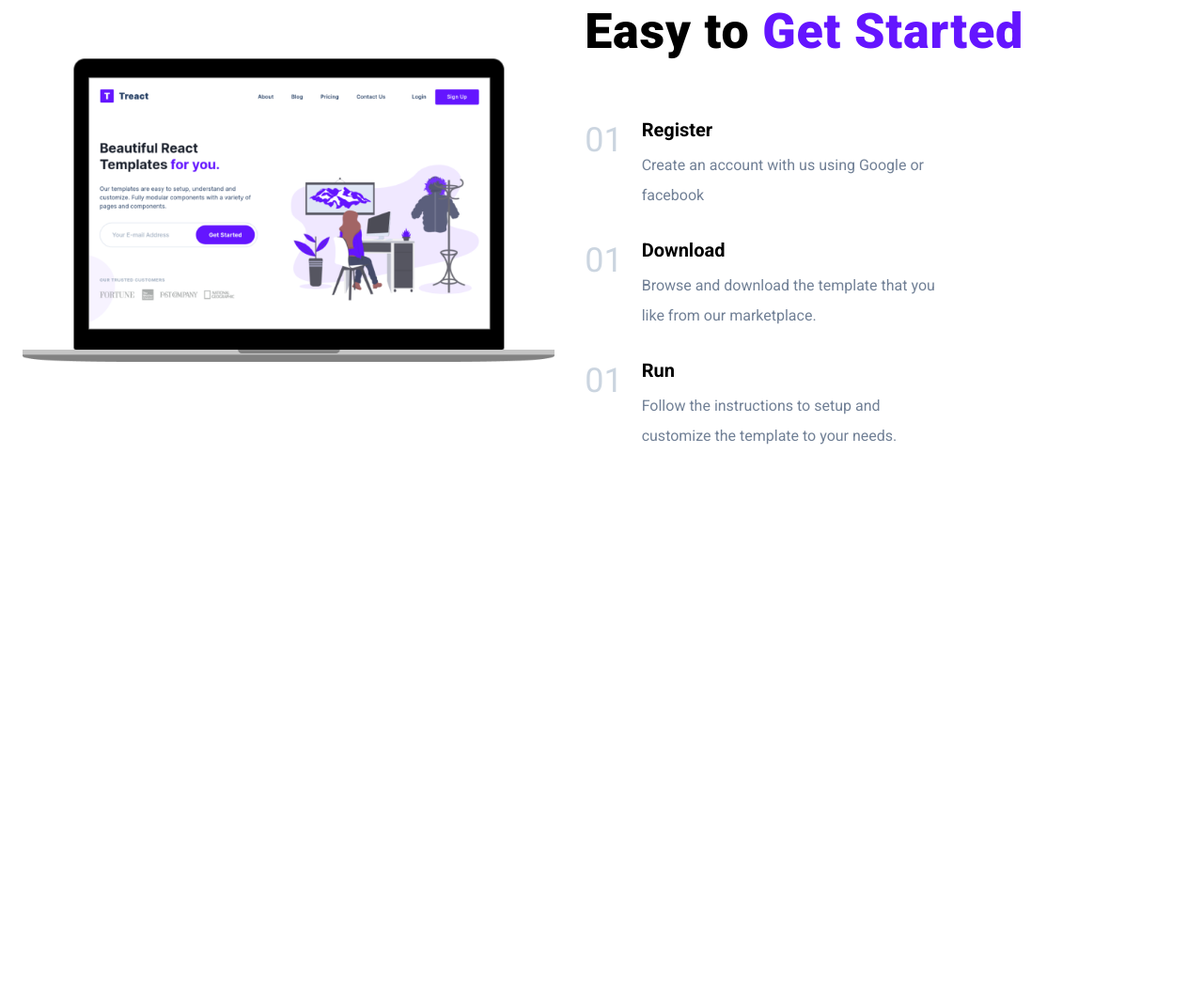
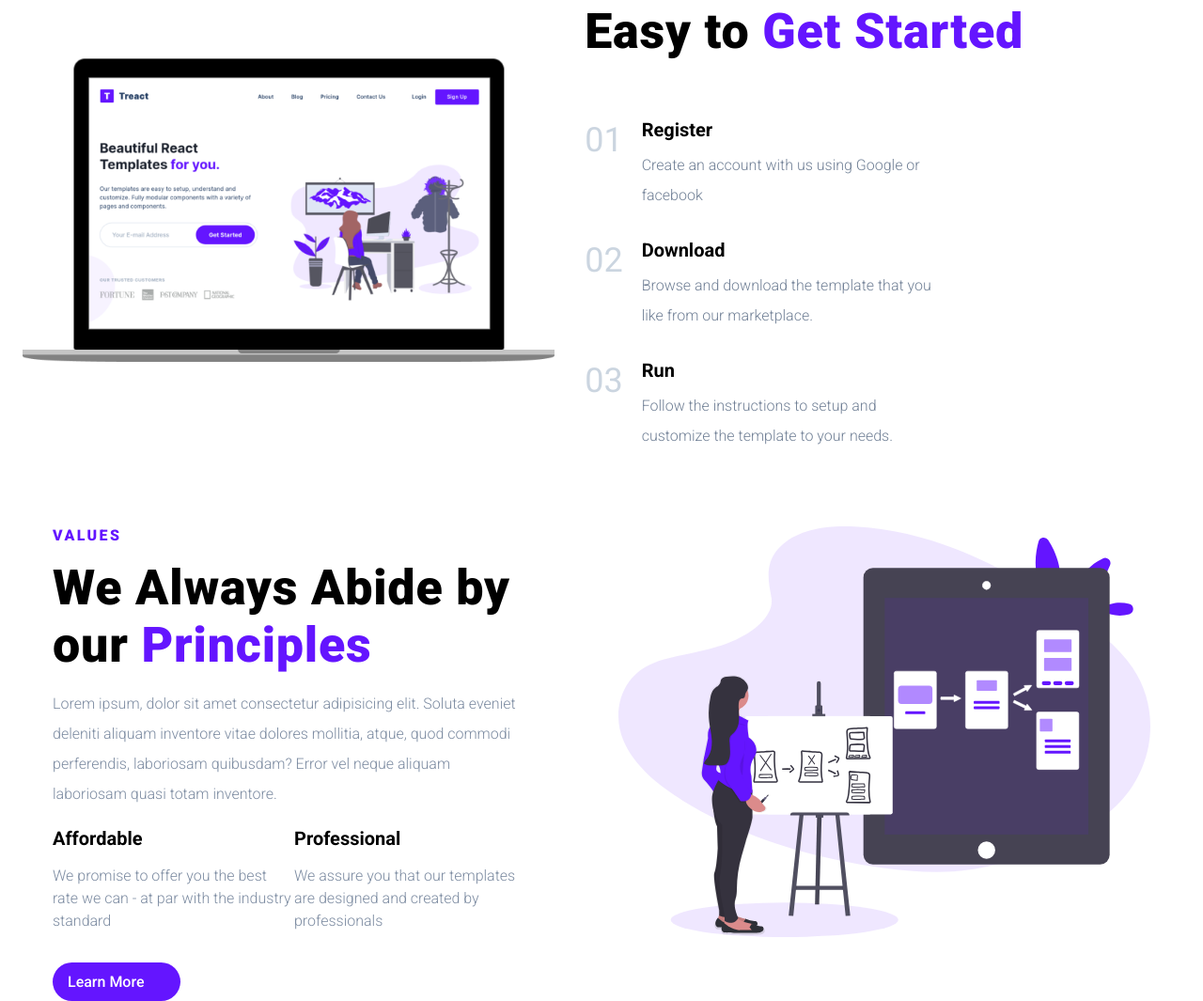
Before and after one commit to Kaan3223/SaaS-website, a plain HTML site: page index.html in a window 1280 px wide. Shown: the part 1942-3007 px from the top of the page at 94% size. Before the commit the page ends 2502 px from the top, so only its background shows below. Drawn offline with Linux system fonts and the light colour scheme.

Commit message:
Values section formatted and styled

```diff
--- a/index.html
+++ b/index.html
@@ -190,7 +190,7 @@
                             </li>
                             <li class="step">
                                 <div class="step__number">
-                                    01
+                                    02
                                 </div>
                                 <div class="step__description">
                                     <h3 class="step__header">Download</h3>
@@ -199,7 +199,7 @@
                             </li>
                             <li class="step">
                                 <div class="step__number">
-                                    01
+                                    03
                                 </div>
                                 <div class="step__description">
                                     <h3 class="step__header">Run</h3>
@@ -211,6 +211,37 @@
                 </div>
             </div>
             </section>
+
+            <section id="quality">
+                <div class="row row__quality">
+                    <div class="quality__wording">
+                        <h2 class="quality__title purple">VALUES</h2>
+                        <h1 class="quality__hook">We Always Abide by our <span class="purple">Principles</span></h1>
+                        <p class="quality__para">Lorem ipsum, dolor sit amet consectetur adipisicing elit. Soluta eveniet deleniti aliquam inventore vitae dolores mollitia, atque, quod commodi perferendis, laboriosam quibusdam? Error vel neque aliquam laboriosam quasi totam inventore.</p>
+                        <div class="values">
+                            <div class="value">
+                                <img src="" alt="">
+                                <h3 class="value__header">Affordable</h3>
+                                <p class="value__para"> We promise to offer you the best rate we can - at par with the industry standard</p>
+                            </div>
+                            <div class="value">
+                                <img src="" alt="">
+                                <h3 class="value__header">Professional</h3>
+                                <p class="value__para"> We assure you that our templates are designed and created by professionals</p>
+                            </div>
+                        </div>
+                        <a href="" class="
+                                learn__more--anchor">Learn More</a>
+                    </div>
+                    <div class="quality__img">
+                        <figure class="quality--img__wrapper">
+                            <img src="./assets/values_img.svg"
+                            class="lp__snip" alt="landing page snippet">
+                        </figure>
+                    </div>
+                </div>
+            </section>
+
             </main>
         </body>
 </html>
--- a/style.css
+++ b/style.css
@@ -316,8 +316,31 @@ next__steps--wording {
 .step__para {
     margin-top: 12px;
     max-width: 320px;
-    font-weight: 400;
+    font-weight: 300;
     font-size: 16px;
     line-height: 2;
     color: rgb(113 128 150);
 }
+
+/*
+
+VALUES
+
+*/
+
+.values {
+    display: flex;
+}
+
+.value__header {
+    font-size: 20px;
+    font-weight: 700;
+}
+
+.value__para {
+    margin-top: 16px;
+    font-size:  16px;
+    font-weight:300;
+    color: rgb(124 139 161);
+    line-height: 1.5;
+}
```
Also changed, not shown: assets/values_img.svg (added).
